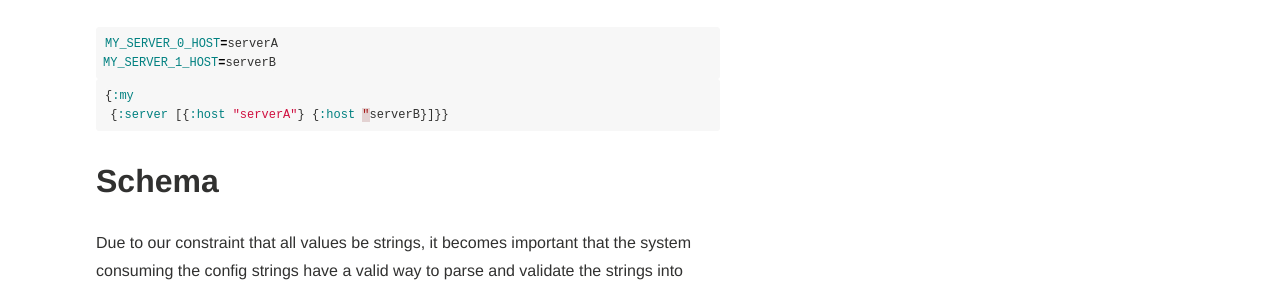
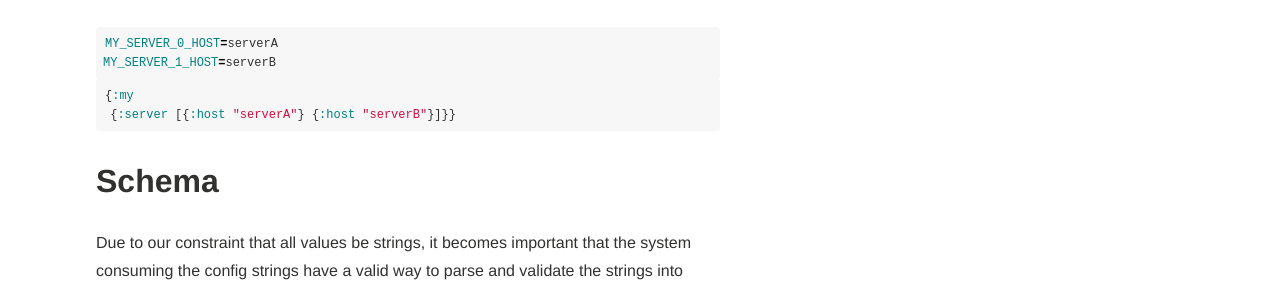
Before and after one commit to devth/devth.github.com, a Jekyll site: the page built from _posts/2018-07-10-dec-deep-environmental-config.md, in a window 1280 px wide and 900 px high, scrolled down 2183 px. Shown: the part 152-442 px from the top of the window. Built offline with Jekyll 4.4.1, drawn with Linux system fonts in a browser that asks for light colours; comment, search, counter and statistics services are not loaded.

Commit message:
Fix syntax

````diff
--- a/_posts/2018-07-10-dec-deep-environmental-config.md
+++ b/_posts/2018-07-10-dec-deep-environmental-config.md
@@ -91,7 +91,7 @@ MY_SERVER_1_HOST=serverB
 
 ```clojure
 {:my
- {:server [{:host "serverA"} {:host "serverB}]}}
+ {:server [{:host "serverA"} {:host "serverB"}]}}
 ```
 
 ## Schema
````
